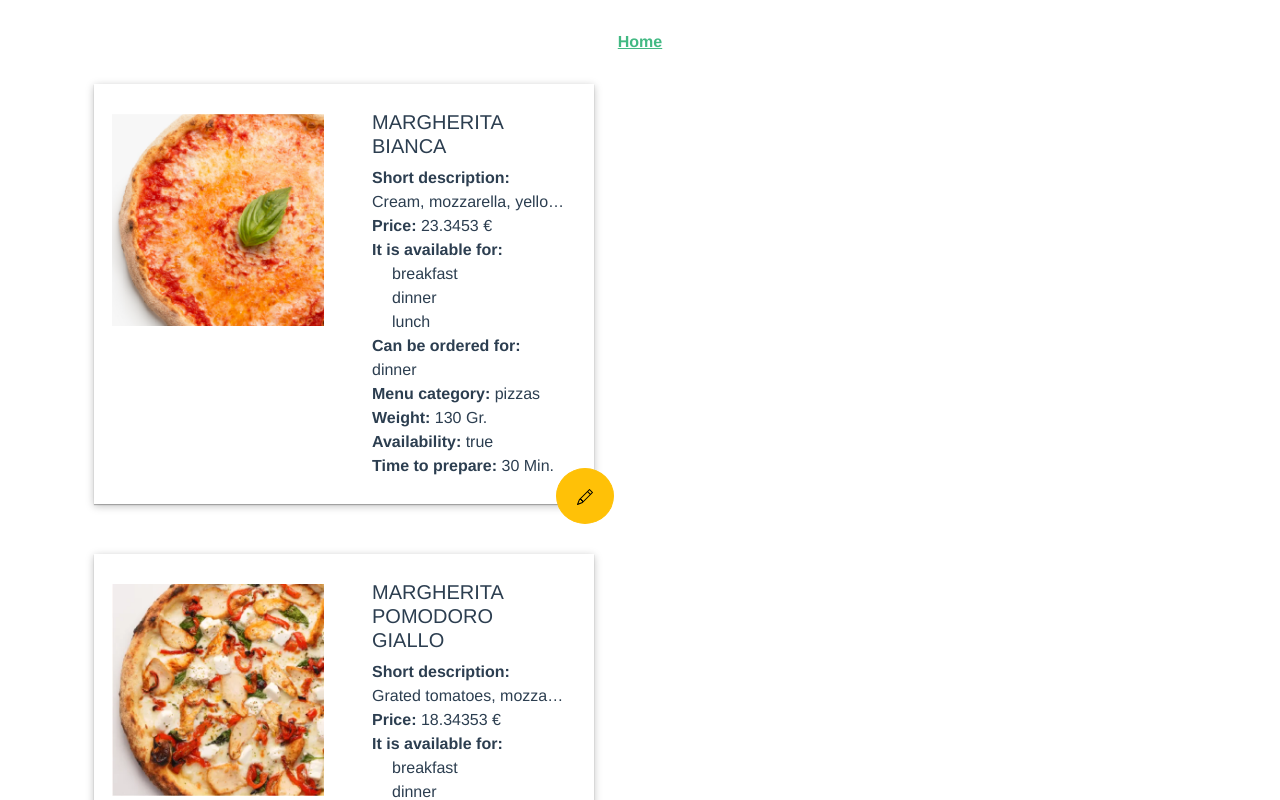
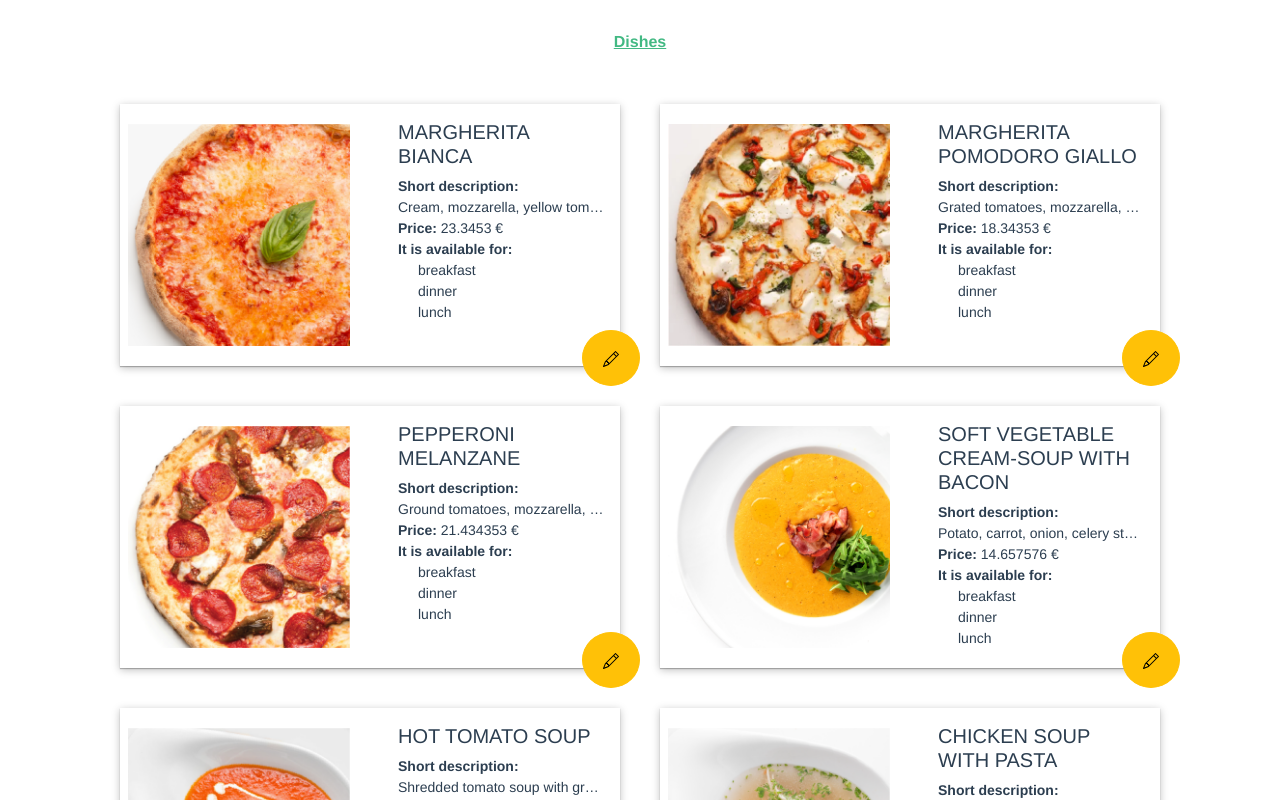
Before and after one commit to mikhailkushkov/VUE-Editable-Dishes-Menu, a Vue app: page / in a window 1280 px wide. Shown: the top 800 px of the page. Built offline with nearby package versions, Linux system fonts and the light colour scheme.

Commit message:
styles improvements, gsap animation by init

```diff
--- a/package.json
+++ b/package.json
@@ -13,11 +13,13 @@
     "bootstrap-icons": "^1.10.2",
     "bootstrap-vue": "^2.23.1",
     "core-js": "^3.6.5",
+    "gsap": "^3.11.3",
     "vue": "^2.6.11",
     "vue-router": "^3.2.0",
     "vuex": "^3.4.0"
   },
   "devDependencies": {
+    "@types/gsap": "^3.0.0",
     "@vue/cli-plugin-babel": "~4.5.9",
     "@vue/cli-plugin-eslint": "~4.5.9",
     "@vue/cli-plugin-router": "~4.5.9",
--- a/src/App.vue
+++ b/src/App.vue
@@ -1,6 +1,6 @@
 <template>
   <div id="app">
-    <div id="nav"><router-link to="/">Home</router-link></div>
+    <div id="nav"><router-link to="/">Dishes</router-link></div>
     <router-view />
   </div>
 </template>
--- a/src/components/DishesList.vue
+++ b/src/components/DishesList.vue
@@ -1,11 +1,25 @@
 <template>
-  <div>
-    <DishesListItem v-for="dish in dishes" :key="dish.id" :dishObj="dish" />
+  <div class="list">
+    <transition-group
+      @before-enter="beforeEnter"
+      @enter="enter"
+      :css="false"
+      appear
+    >
+      <DishesListItem
+        v-for="(dish, index) in dishes"
+        :key="dish.id"
+        :dishObj="dish"
+        :data-index="index"
+        class="dishes-list-item"
+      />
+    </transition-group>
   </div>
 </template>
 
 <script>
 import DishesListItem from "./DishesListItem";
+import gsap from "gsap";
 
 export default {
   name: "DishesList",
@@ -196,7 +210,41 @@ export default {
   components: {
     DishesListItem,
   },
+  beforeMount() {
+    //window.addEventListener("scroll", this.handleScroll);
+  },
+  mounted() {
+    //this.scrollAnimation();
+  },
+  methods: {
+    beforeEnter(el) {
+      gsap.set(el, {
+        scale: 0.5,
+        autoAlpha: 0,
+        transform: "translateY(500px)",
+      });
+    },
+    enter(el, done) {
+      gsap.to(el, {
+        opacity: 1,
+        scale: 1,
+        autoAlpha: 1,
+        ease: "power2.out",
+        stagger: 0.5,
+        y: 0,
+        duration: 0.8,
+        delay: el.dataset.index * 0.5,
+        onComplete: done,
+      });
+    },
+  },
 };
 </script>
 
-<style lang="scss" scoped></style>
+<style lang="scss" scoped>
+.list > span {
+  display: flex;
+  flex-wrap: wrap;
+  justify-content: center;
+}
+</style>
--- a/src/components/DishesListItem.vue
+++ b/src/components/DishesListItem.vue
@@ -2,14 +2,14 @@
   <div class="item-wrapper">
     <b-card no-body class="overflow-hidden no-border">
       <b-row no-gutters>
-        <b-col md="6" class="item-wrapper__img-wrapper">
+        <b-col sm="4" md="6" class="item-wrapper__img-wrapper">
           <b-card-img
             :src="require('../assets/images/' + dishObj.image)"
             alt="Image"
             class="rounded-0"
           />
         </b-col>
-        <b-col md="6">
+        <b-col sm="4" md="6">
           <b-card-body>
             <b-card-text class="align-left item-wrapper__card-content-wrapper">
               <b>
@@ -34,7 +34,7 @@
                   {{ category }}
                 </li>
               </ul>
-              <p>
+              <!-- <p>
                 <b>Can be ordered for: </b>
                 {{ dishObj.availableForTime }}
               </p>
@@ -53,7 +53,7 @@
               <p>
                 <b>Time to prepare: </b>
                 {{ dishObj.waitingTime }} Min.
-              </p>
+              </p> -->
             </b-card-text>
           </b-card-body>
         </b-col>
@@ -65,6 +65,7 @@
 
 <script>
 import ButtonEdit from "./UI/ButtonEdit";
+
 export default {
   name: "DishesListItem",
   components: {
@@ -84,11 +85,11 @@ export default {
 <style lang="scss" scoped>
 .item-wrapper {
   position: relative;
-  padding: 10px;
   box-shadow: rgba(0, 0, 0, 0.25) 0px 0.0625em 0.0625em,
     rgba(0, 0, 0, 0.25) 0px 0.125em 0.5em,
     rgba(255, 255, 255, 0.1) 0px 0px 0px 1px inset;
-  margin-bottom: 50px;
+  margin: 20px 20px;
+  width: 100%;
   max-width: 500px;
 
   &__img-wrapper {
@@ -96,6 +97,7 @@ export default {
   }
 
   &__card-content-wrapper {
+    font-size: 14px;
     p,
     ul {
       margin: 0;
--- a/src/components/MainWrapper.vue
+++ b/src/components/MainWrapper.vue
@@ -1,11 +1,9 @@
 <template>
-  <div class="main-wrapper container">
-    <b-container class="bv-example-row">
-      <b-row>
-        <DishesList />
-      </b-row>
-    </b-container>
-  </div>
+  <b-container class="main-wrapper">
+    <b-row>
+      <DishesList />
+    </b-row>
+  </b-container>
 </template>
 
 <script>
@@ -18,7 +16,4 @@ export default {
 };
 </script>
 
-<style lang="scss" scoped>
-.main-wrapper {
-}
-</style>
+<style lang="scss" scoped></style>
--- a/src/main.js
+++ b/src/main.js
@@ -3,6 +3,7 @@ import App from "./App.vue";
 import router from "./router";
 import store from "./store";
 import "./plugins/bootstrap";
+import "./plugins/gsap";
 
 Vue.config.productionTip = false;
 
--- /dev/null
+++ b/src/plugins/gsap/index.js
@@ -0,0 +1,5 @@
+import Vue from "vue";
+import { gsap, ScrollTrigger, Draggable, MotionPathPlugin } from "gsap/all";
+gsap.registerPlugin(ScrollTrigger, Draggable, MotionPathPlugin);
+
+Vue.use(gsap);
--- a/src/router/index.js
+++ b/src/router/index.js
@@ -1,14 +1,14 @@
 import Vue from "vue";
 import VueRouter from "vue-router";
-import Home from "../views/Home.vue";
+import Dishes from "../views/Dishes.vue";
 
 Vue.use(VueRouter);
 
 const routes = [
   {
     path: "/",
-    name: "Home",
-    component: Home,
+    name: "Dishes",
+    component: Dishes,
   },
 ];
 
--- a/src/views/Home.vue
+++ b/src/views/Dishes.vue
@@ -1,5 +1,5 @@
 <template>
-  <div class="home">
+  <div class="Dishes">
     <MainWrapper />
   </div>
 </template>
@@ -9,7 +9,7 @@
 import MainWrapper from "@/components/MainWrapper.vue";
 
 export default {
-  name: "Home",
+  name: "Dishes",
   components: {
     MainWrapper,
   },
```
Also changed, not shown: 1 other file (tests, documents, lock files or other folders).
